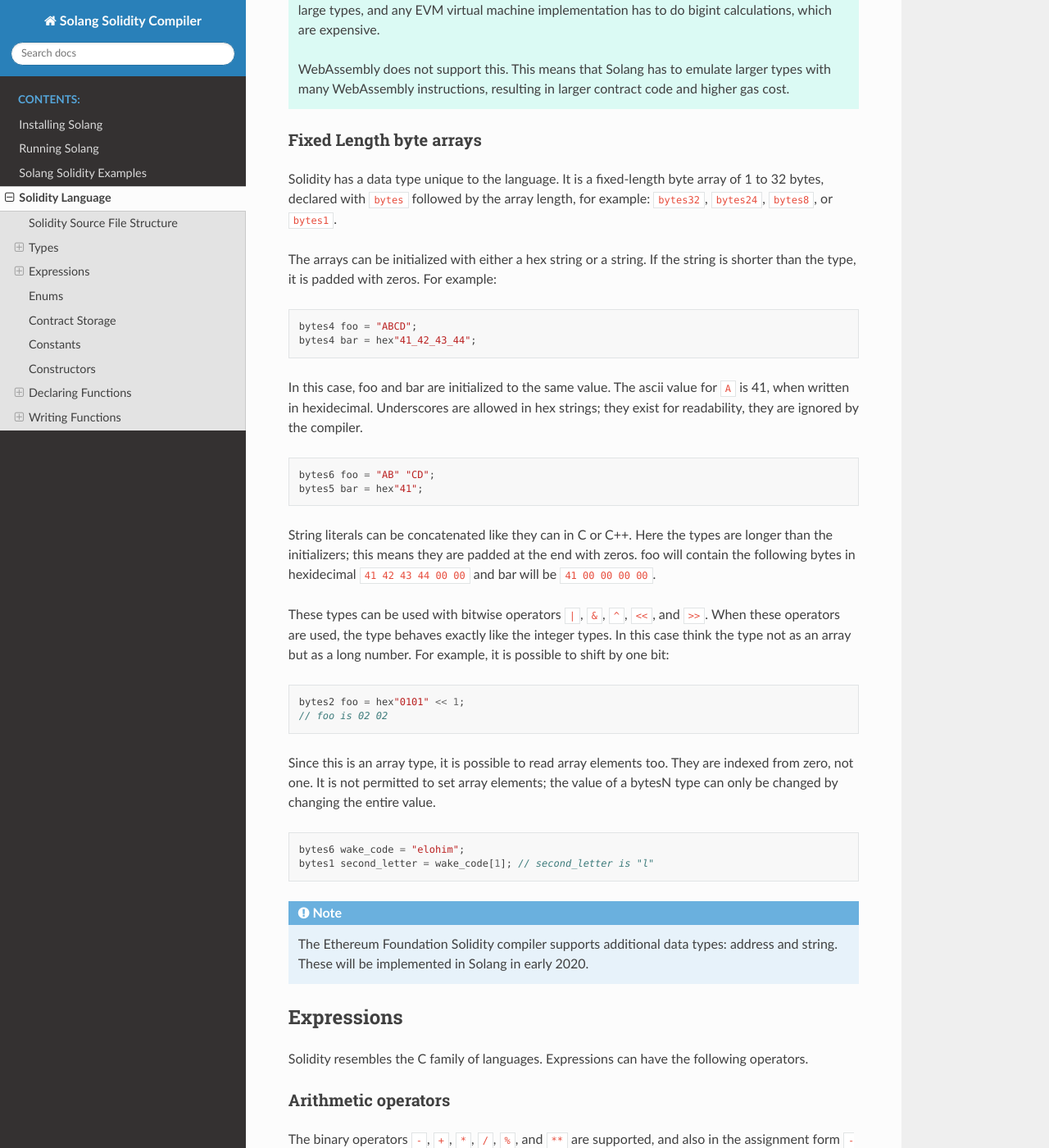
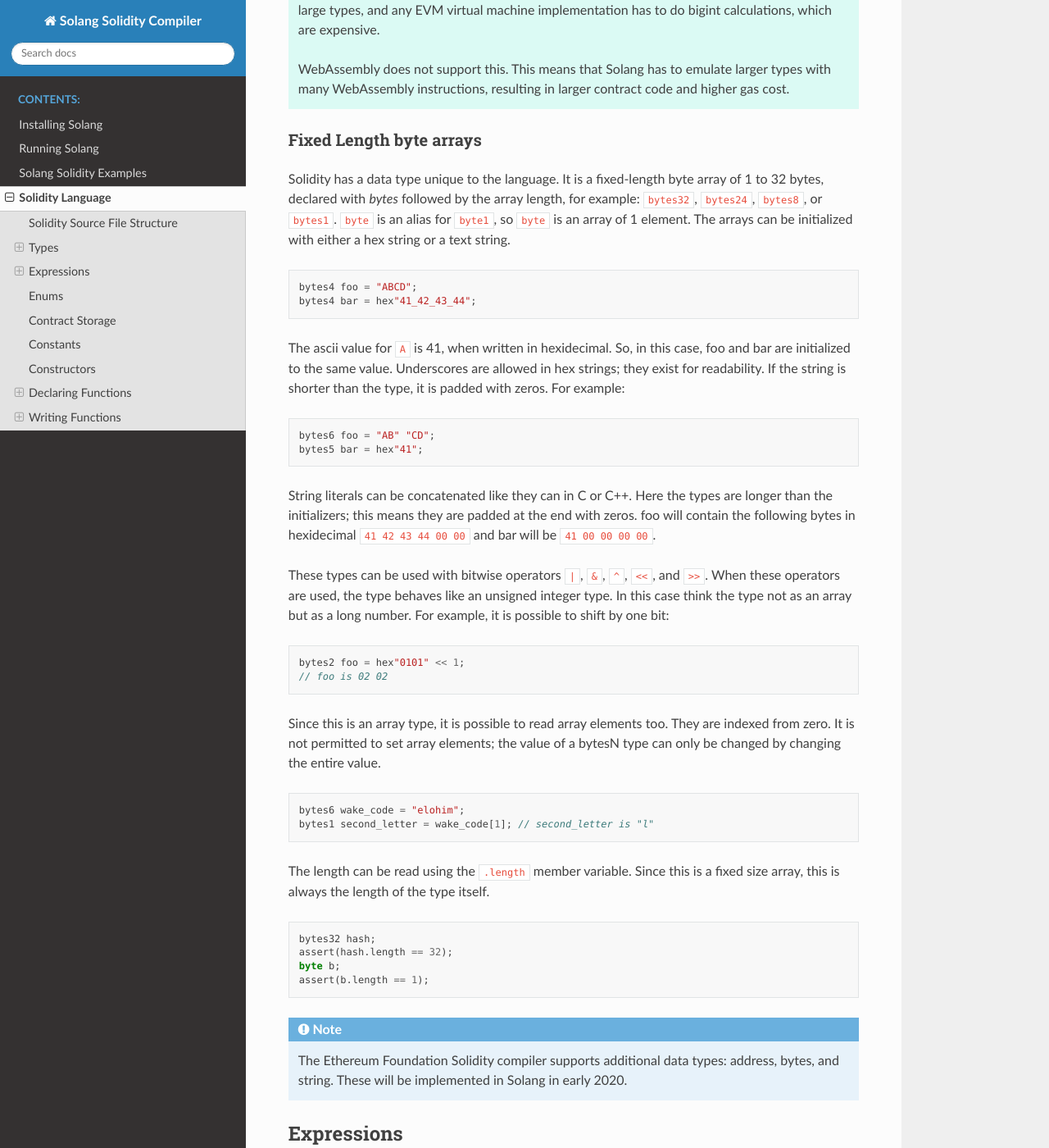
Before and after one commit to hyperledger-solang/solang, a Sphinx documentation site: the page built from docs/language.rst, in a window 1280 px wide and 1400 px high, scrolled down 2353 px. Shown: the whole window at 82% size. Built offline with Sphinx 7.4.7 and the Read the Docs theme 2.0.0, drawn with Linux system fonts in a browser that asks for light colours; some of the changed text lies outside the part shown.

Commit message:
bytesN fixes
Signed-off-by: Sean Young <sean@mess.org>

```diff
--- a/docs/language.rst
+++ b/docs/language.rst
@@ -117,20 +117,19 @@ Fixed Length byte arrays
 ________________________
 
 Solidity has a data type unique to the language. It is a fixed-length byte array of 1 to 32
-bytes, declared with ``bytes`` followed by the array length, for example:
-``bytes32``, ``bytes24``, ``bytes8``, or ``bytes1``.
-
-The arrays can be initialized with either a hex string or a string. If the string is shorter
-than the type, it is padded with zeros. For example:
+bytes, declared with *bytes* followed by the array length, for example:
+``bytes32``, ``bytes24``, ``bytes8``, or ``bytes1``. ``byte`` is an alias for ``byte1``, so
+``byte`` is an array of 1 element. The arrays can be initialized with either a hex string or
+a text string.
 
 .. code-block:: javascript
 
   bytes4 foo = "ABCD";
   bytes4 bar = hex"41_42_43_44";
 
-In this case, foo and bar are initialized to the same value. The ascii value for ``A`` is 41,
-when written in hexidecimal. Underscores are allowed in hex strings; they exist for readability,
-they are ignored by the compiler.
+The ascii value for ``A`` is 41, when written in hexidecimal. So, in this case, foo and bar
+are initialized to the same value. Underscores are allowed in hex strings; they exist for
+readability.  If the string is shorter than the type, it is padded with zeros. For example:
 
 .. code-block:: javascript
 
@@ -142,7 +141,7 @@ the initializers; this means they are padded at the end with zeros. foo will con
 bytes in hexidecimal ``41 42 43 44 00 00`` and bar will be ``41 00 00 00 00``.
 
 These types can be used with bitwise operators ``|``, ``&``, ``^``, ``<<``, and ``>>``. When these
-operators are used, the type behaves exactly like the integer types. In this case think the type
+operators are used, the type behaves like an unsigned integer type. In this case think the type
 not as an array but as a long number. For example, it is possible to shift by one bit:
 
 .. code-block:: javascript
@@ -150,8 +149,8 @@ not as an array but as a long number. For example, it is possible to shift by on
   bytes2 foo = hex"0101" << 1;
   // foo is 02 02
 
-Since this is an array type, it is possible to read array elements too. They are indexed from zero,
-not one. It is not permitted to set array elements; the value of a bytesN type can only be changed
+Since this is an array type, it is possible to read array elements too. They are indexed from zero.
+It is not permitted to set array elements; the value of a bytesN type can only be changed
 by changing the entire value.
 
 .. code-block:: javascript
@@ -159,10 +158,20 @@ by changing the entire value.
   bytes6 wake_code = "elohim";
   bytes1 second_letter = wake_code[1]; // second_letter is "l"
 
+The length can be read using the ``.length`` member variable. Since this is a fixed size array, this
+is always the length of the type itself.
+
+.. code-block:: javascript
+
+  bytes32 hash;
+  assert(hash.length == 32);
+  byte b;
+  assert(b.length == 1);
+
 .. note::
 
-  The Ethereum Foundation Solidity compiler supports additional data types: address
-  and string. These will be implemented in Solang in early 2020.
+  The Ethereum Foundation Solidity compiler supports additional data types: address,
+  bytes, and string. These will be implemented in Solang in early 2020.
 
 
 Expressions
@@ -329,6 +338,7 @@ A similar example for truncation:
   bytes4 start2 = bytes4(bytes8(start));
   // first cast, then truncate as bytes: start2 = hex"dead"
 
+Since ``byte`` is array of one byte, a conversion from ``byte`` to ``uint8`` requires a cast.
 
 Enums
 -----
```
Also changed, not shown: 4 other files.
